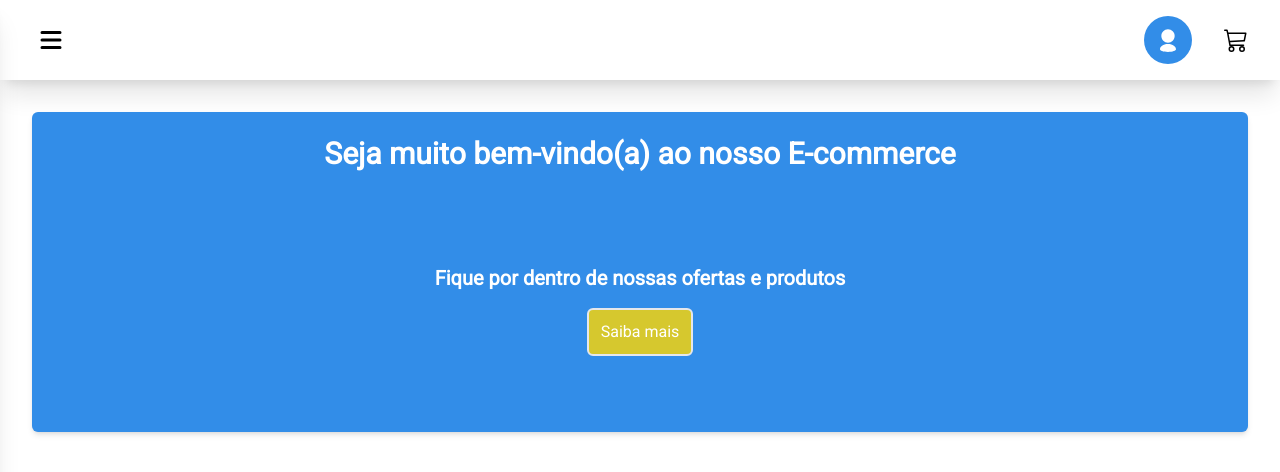
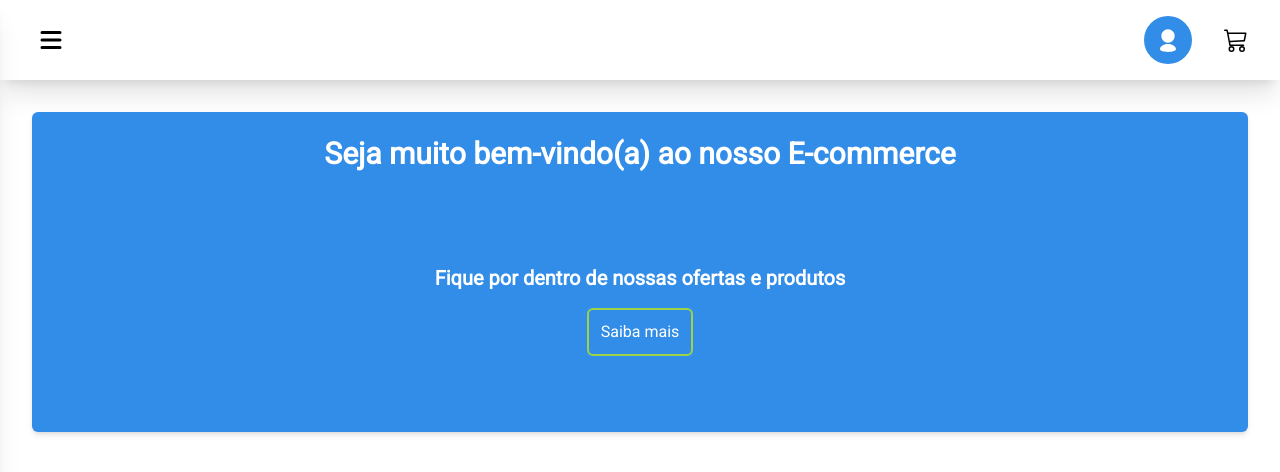
Before and after one commit to Raul26-tech/MyClothes, a React (Vite) app: page / in a window 1280 px wide. Shown: the top 472 px of the page. Built offline with nearby package versions, Linux system fonts and the light colour scheme.

Commit message:
Alterando o patern do botão

```diff
--- a/src/components/Banner/index.tsx
+++ b/src/components/Banner/index.tsx
@@ -13,7 +13,7 @@ export default function Banner() {
                     <span className="text-white font-semibold text-center text-xl">
                         Fique por dentro de nossas ofertas e produtos
                     </span>
-                    <ButtonLink url="/products" pattern="warning">
+                    <ButtonLink url="/products" pattern="default">
                         Saiba mais
                     </ButtonLink>
                 </div>
```
